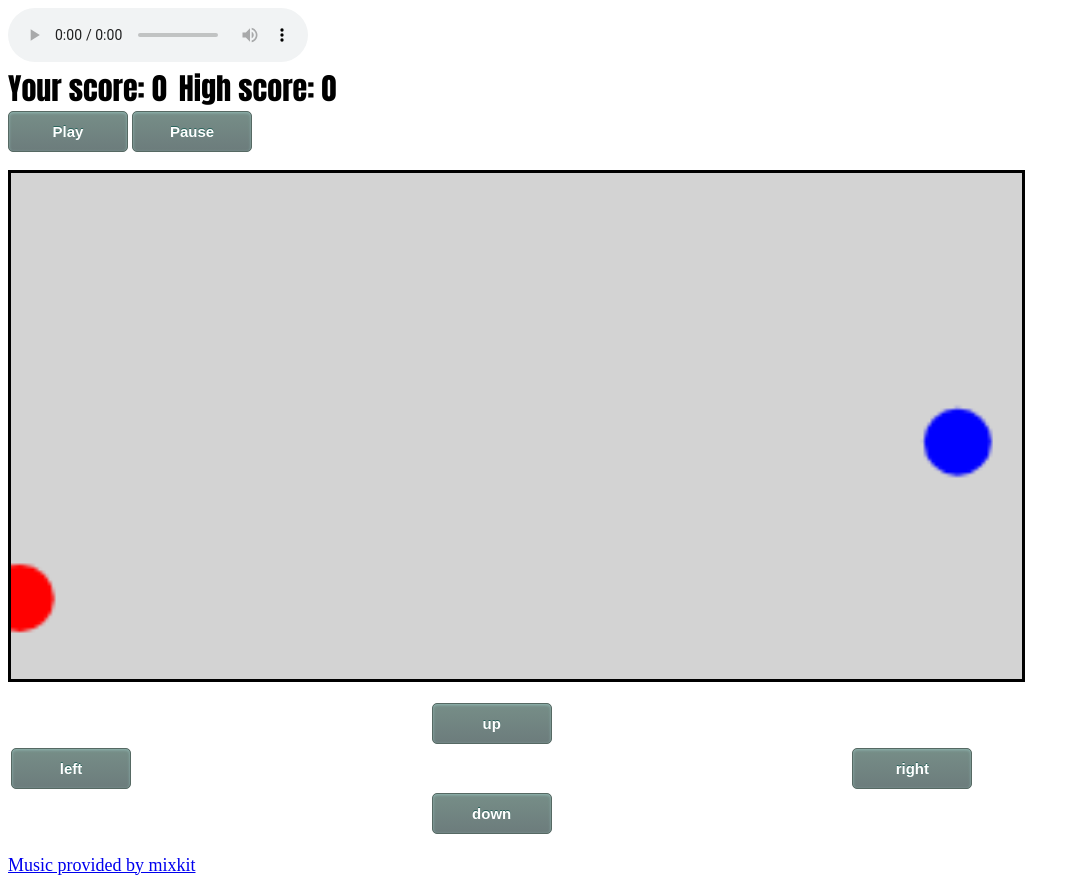
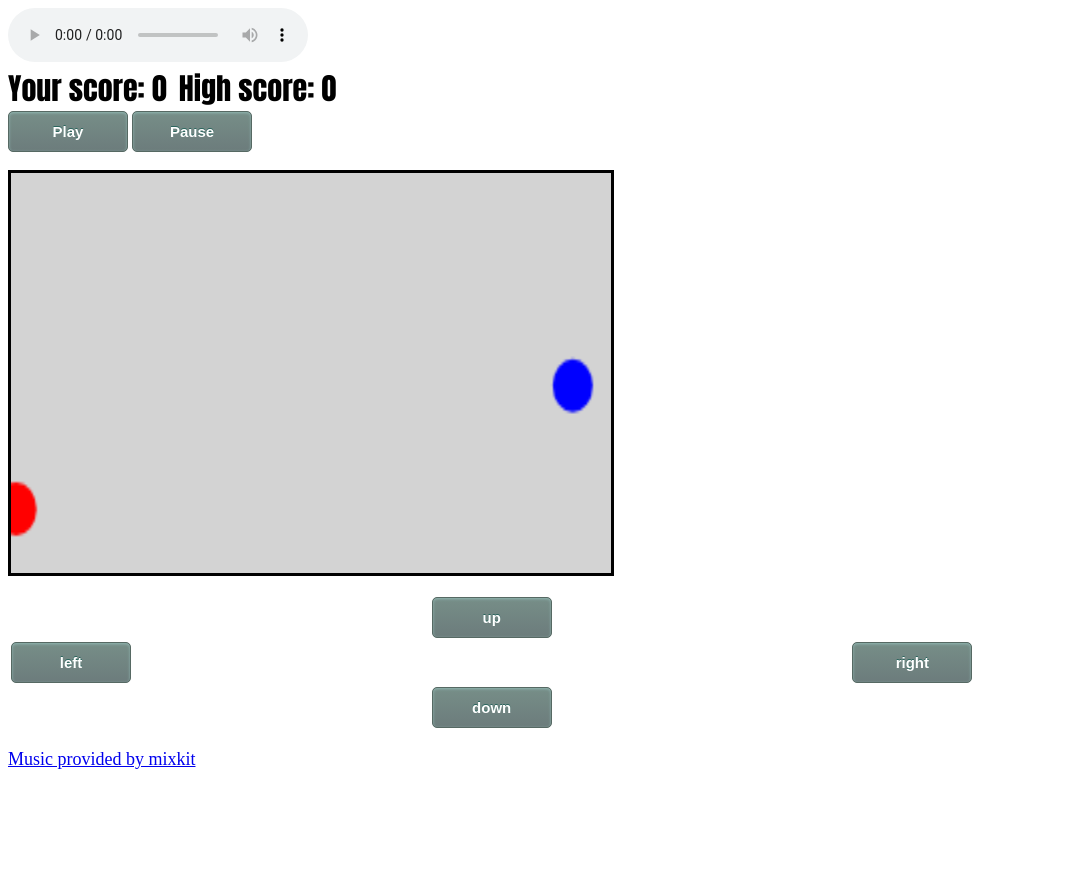
Before and after one commit to PhilippeVanVlierberghe/snake, a plain HTML site: page index.html in a window 1280 px wide. Shown: the whole page, without its empty margins (0-1080 px from the left). After the commit the page ends 800 px from the top, so only its background shows below. Drawn offline with Linux system fonts and the light colour scheme.

Commit message:
canvas afmeitng

```diff
--- a/index.html
+++ b/index.html
@@ -7,8 +7,8 @@
             display: block;
             border: 3px solid black;
             background-color: lightgrey;
-            height: 80%;
-            width: 80%;
+            height: 400px;
+            width: 600px;
         }
 
         #labelScore,
```
